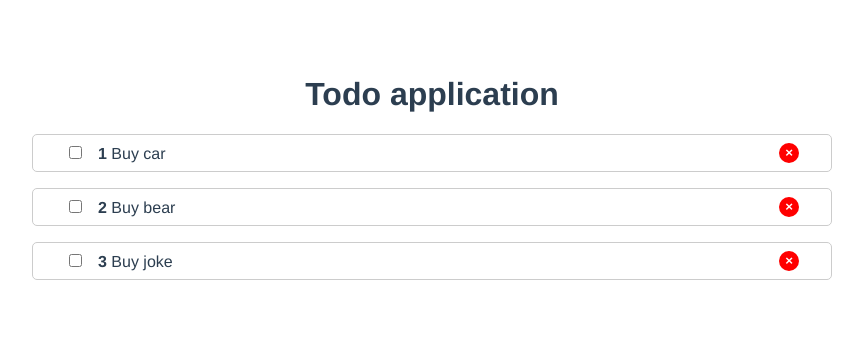
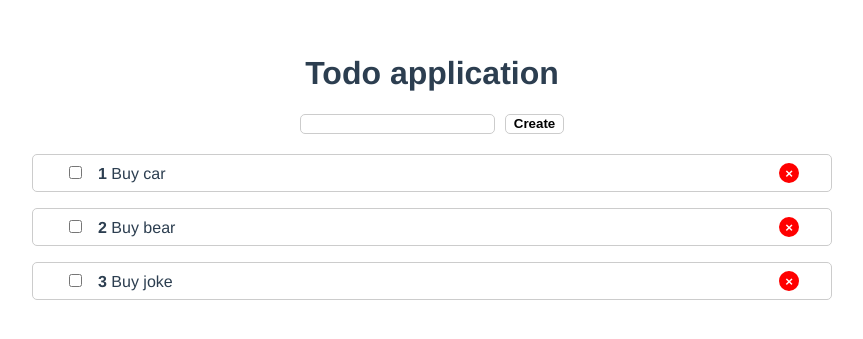
Before and after one commit to SickMeppo/vue-learn, a Vue app: page / in a window 1280 px wide. Shown: the part 233-572 px from the top of the page, without its empty margins (208-1071 px from the left). Built offline with nearby package versions, Linux system fonts and the light colour scheme.

Commit message:
add components AddTodo.vue

```diff
--- a/src/App.vue
+++ b/src/App.vue
@@ -1,7 +1,10 @@
 <template>
     <div id="app">
         <h1>Todo application</h1>
-        <TodoList
+        <AddTodo
+                @add-todo=""
+        />
+        <List
           v-bind:todos="todos"
           @remove-todo="removeTodo"
         />
@@ -10,7 +13,8 @@
 </template>
 
 <script>
-    import TodoList from "./components/TodoList";
+    import List from "./components/List";
+    import AddTodo from "./components/AddTodo";
 
     export default {
         name: 'App',
@@ -24,7 +28,8 @@
             }
         },
         components: {
-            TodoList,
+            AddTodo,
+            List,
         },
         methods: {
            removeTodo(id) {
--- /dev/null
+++ b/src/components/AddTodo.vue
@@ -0,0 +1,55 @@
+<template>
+    <form @submit.prevent="onSubmit">
+        <label>
+            <input type="text" v-model="title">
+            <button type="submit">Create</button>
+        </label>
+    </form>
+</template>
+
+<script>
+    export default {
+        name: "AddTodo",
+        data() {
+            return {
+                title: ''
+            }
+        },
+        methods: {
+            onSubmit() {
+                console.log('sumbit', this.title)
+                if (this.title.trim()) {
+                    const newTodo = {
+                        id: Date.now(),
+                        title: this.title,
+                        completed: false
+                    }
+                }
+                this.$emit('add-todo', newTodo)
+            }
+        }
+    }
+</script>
+
+<style scoped>
+    form {
+        display: flex;
+        margin-bottom: 20px;
+    }
+
+    input {
+        border: 1px solid #ccc;
+        border-radius: 5px;
+        padding: .10rem .5rem;
+    }
+
+    button {
+        margin-left: 10px;
+        border: 1px solid #ccc;
+        background: white;
+        color: black;
+        font-weight: bold;
+        border-radius: 5px;
+        padding: .10rem .5rem;
+    }
+</style>
--- a/src/components/TodoItem.vue
+++ b/src/components/Item.vue
@@ -25,7 +25,7 @@
                 required: true,
             }
         },
-        name: "TodoItem"
+        name: "Item"
     }
 </script>
 
--- a/src/components/TodoList.vue
+++ b/src/components/List.vue
@@ -1,9 +1,10 @@
 <template>
     <div class="container">
         <ul class="list">
-            <TodoItem
+            <Item
                     v-for="todo of todos"
                     v-bind:todo="todo"
+                    v-bind:key="todos.id"
                     v-on:remove-todo="removeTodo"
             />
         </ul>
@@ -11,11 +12,11 @@
 </template>
 
 <script>
-    import TodoItem from "./TodoItem";
+    import Item from "./Item";
     export default {
         props: ['todos'],
-        name: "TodoList",
-        components: {TodoItem},
+        name: "List",
+        components: {Item},
         methods: {
             removeTodo(id) {
                 this.$emit('remove-todo', id)
```
